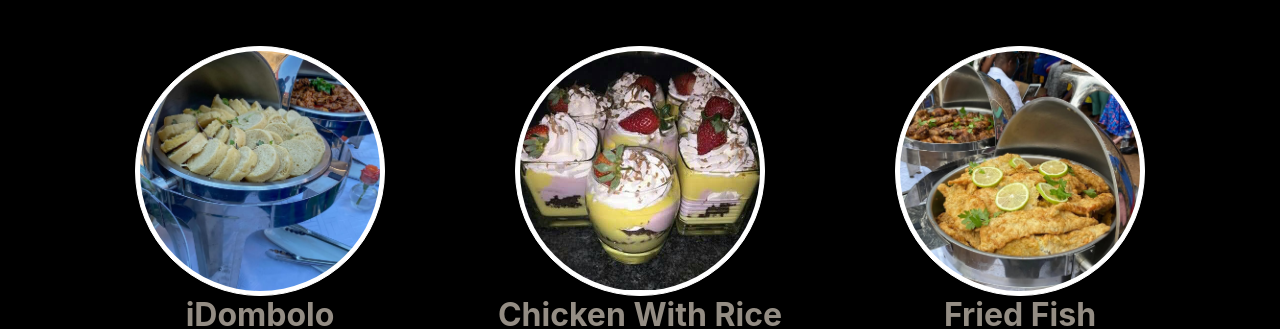
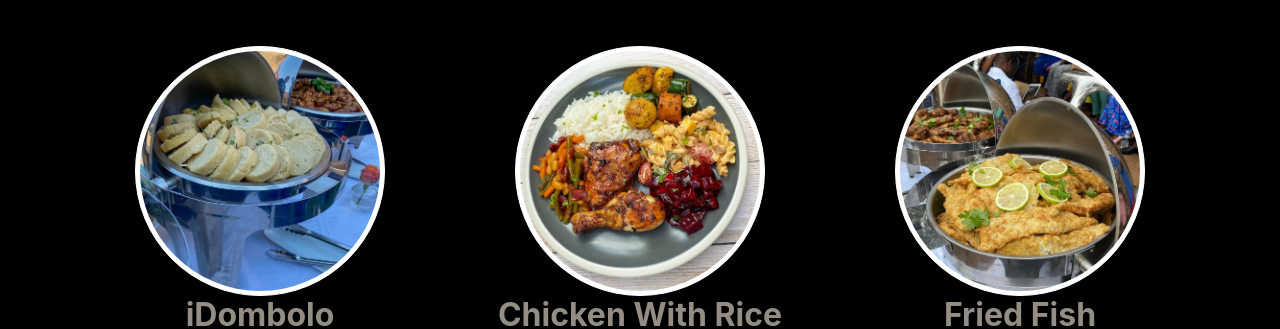
Before and after one commit to octaviamayimele-ITVarsity/Module-11-Assessment-2, a plain HTML site: page index.html in a window 1280 px wide. Shown: the part 623-952 px from the top of the page. Drawn offline with nearby package versions, Linux system fonts and the light colour scheme.

Commit message:
Update index.html

```diff
--- a/index.html
+++ b/index.html
@@ -69,7 +69,7 @@
                         <p><a href="#" class="btn btn-primary" role="button">View Details</a></p>
                     </div>
                     <div class="col-lg-4">
-                        <img src="img/Food (166).jpg" class="img-thumbnail rounded-circle" />
+                        <img src="img/Food (16).jpg" class="img-thumbnail rounded-circle" />
                         <h2><b>Chicken With Rice</b></h2>
                         <p>Chicken is the most common type of poultry in the world. Owing to the relative ease and low cost of raising chickens—in comparison to mammals such as cattle or hogs—chicken meat and chicken eggs have become prevalent in numerous cuisines</p>
                         <p><a href="#" class="btn btn-primary" role="button">View Details</a></p>
```
